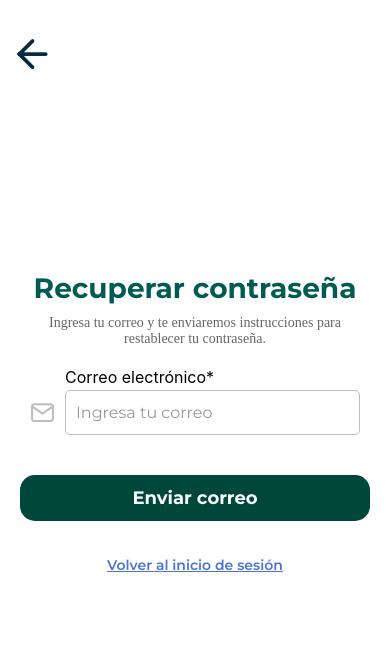
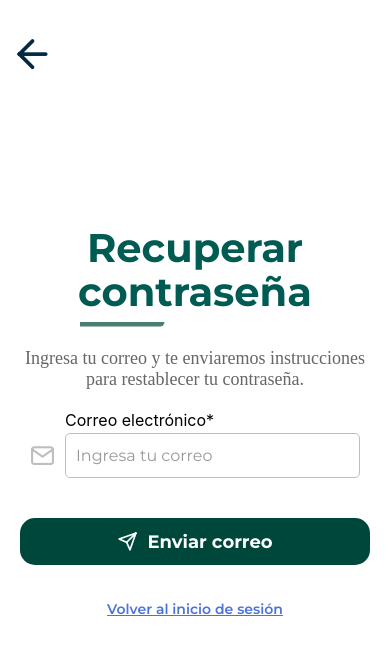
Before and after one commit to devBorisG/carpooling-uco-mobile, a React Native app: screen /ForgotPasswordScreen in a window 390 px wide. Shown: the top 652 px of the page. Built offline with nearby package versions, Linux system fonts and the light colour scheme.

Commit message:
✨ feat: Agregar estilo a botones

```diff
--- a/screens/ForgotPasswordScreen.js
+++ b/screens/ForgotPasswordScreen.js
@@ -1,6 +1,8 @@
 import React, { useState } from "react";
 import { View, Text, StyleSheet, TouchableOpacity } from "react-native";
 import { useNavigation } from "@react-navigation/native";
+import Svg, { Line } from "react-native-svg";
+import { Feather } from "@expo/vector-icons";
 import BackButton from "../components/BackButton";
 import Button from "../components/Button";
 import ValidatedInput from "../components/ValidatedInput";
@@ -26,6 +28,11 @@ const ForgotPasswordScreen = () => {
         <View style={styles.container}>
             <BackButton />
             <Text style={styles.title}>Recuperar contraseña</Text>
+            <View style={styles.svgContainer}>
+                <Svg height="10" width="230">
+                    <Line x1="0" y1="0" x2="80" y2="0" stroke="#00473B" strokeWidth="9" strokeOpacity={0.7} strokeLinecap="round" />
+                </Svg>
+            </View>
             <Text style={styles.subtitle}>
                 Ingresa tu correo y te enviaremos instrucciones para restablecer tu contraseña.
             </Text>
@@ -48,7 +55,11 @@ const ForgotPasswordScreen = () => {
                 />
             </View>
             {successMessage ? <Text style={styles.successMsg}>{successMessage}</Text> : null}
-            <Button title="Enviar correo" onPress={handleSendEmail} buttonStyle={styles.button} />
+            <Button title="Enviar correo"
+            onPress={handleSendEmail}
+            buttonStyle={styles.button}
+            icon={<Feather name="send" size={20} color="#fff" />}
+            />
             <TouchableOpacity onPress={() => navigation.goBack()}>
                 <Text style={styles.backToLogin}>Volver al inicio de sesión</Text>
             </TouchableOpacity>
@@ -61,17 +72,22 @@ const styles = StyleSheet.create({
         flex: 1,
         alignItems: "center",
         justifyContent: "center",
-        padding: 20,
+        padding:20,
         backgroundColor: "#fff",
     },
     title: {
-        fontSize: 28,
+        fontSize: 40,
         fontFamily: "montserrat-bold",
         color: "#005C53",
-        marginBottom: 10,
+        marginBottom: 8, // Espacio antes de la línea
+        lineHeight: 44, // Evita que el texto se vea demasiado separado
+        textAlign: "center",
+    },
+    svgContainer: {
+        marginBottom: 16, // Espacio entre la línea y el subtítulo
     },
     subtitle: {
-        fontSize: 14,
+        fontSize: 18,
         fontFamily: "montserrat-medium",
         color: "#666",
         textAlign: "center",
--- a/screens/LoginScreen.js
+++ b/screens/LoginScreen.js
@@ -7,7 +7,7 @@ import BackButton from "../components/BackButton";
 import ValidatedInput from "../components/ValidatedInput";
 import Button from "../components/Button";
 import Entypo from "@expo/vector-icons/Entypo";
-import FontAwesome from "@expo/vector-icons/FontAwesome";
+import GoogleIcon from "../assets/img/google-icon.svg";
 
 const loginIcon = require("../assets/img/Login.jpg");
 
@@ -40,7 +40,7 @@ const LoginScreen = () => {
         validatePassword();
         if (correoErrorMsg === "" && passwordErrorMsg === "" && correo && password) {
             setSuccessMessage("Inicio de sesión exitoso");
-            navigation.navigate("HomeScreen");
+            navigation.navigate("SelectRoleScreen");
         }
     };
 
@@ -93,13 +93,23 @@ const LoginScreen = () => {
 
                 <Button title="Ingresar" onPress={handleLogin} buttonStyle={{ width: "100%" }} icon={<Entypo name="login" size={20} color="#fff" />} />
 
-                <TouchableOpacity style={styles.googleButton} onPress={() => console.log("Login con Google")}>
-                    <FontAwesome name="google" size={24} color="#EA4335" style={styles.googleIcon} />
-                    <Text style={styles.googleButtonText}>Continuar con Google</Text>
-                </TouchableOpacity>
+                <View style={styles.dividerContainer}>
+                <View style={styles.divider} />
+                <Text style={styles.dividerText}>o</Text>
+                <View style={styles.divider} />
+                </View>
+
+                <Button
+                    title="Ingresar con Google"
+                    onPress={() => console.log("Login con Google")}
+                    variant="secondary" // Para el fondo blanco
+                    buttonStyle={{ width: "100%" }}
+                    textStyle={styles.googleButtonText}
+                    icon={<GoogleIcon width={24} height={24} />}
+                />
 
                 <Text style={styles.registerText}>
-                    ¿No tienes cuenta? <Text style={styles.link} onPress={() => navigation.navigate("SingUpScreen")}>Registrarse</Text>
+                    ¿Eres nuevo? <Text style={styles.link} onPress={() => navigation.navigate("SingUpScreen")}>Registrate ahora</Text>
                 </Text>
             </View>
         </ScrollView>
@@ -119,6 +129,7 @@ const styles = StyleSheet.create({
         alignItems: "center",
         paddingHorizontal: 20,
         paddingTop: 50,
+        paddingBottom: 40,
     },
     image: {
         width: 280,
@@ -153,26 +164,6 @@ const styles = StyleSheet.create({
         fontFamily: "montserrat-medium",
         textAlign: "center",
     },
-    googleButton: {
-        flexDirection: "row",
-        alignItems: "center",
-        justifyContent: "center",
-        width: "100%",
-        paddingVertical: 12,
-        backgroundColor: "#fff",
-        borderWidth: 1,
-        borderColor: "#ccc",
-        borderRadius: 15,
-        marginTop: 10,
-    },
-    googleIcon: {
-        marginRight: 10,
-    },
-    googleButtonText: {
-        fontSize: 16,
-        color: "#333",
-        fontFamily: "montserrat-bold",
-    },
     registerText: {
         fontSize: 14,
         textAlign: "center",
@@ -183,7 +174,24 @@ const styles = StyleSheet.create({
         textDecorationLine: "underline",
         color: "#4A73DA",
         fontFamily: "montserrat-bold",
-    }
+    },
+    dividerContainer: {
+        flexDirection: "row",
+        alignItems: "center",
+        width: "100%",
+        marginVertical: 10,
+        paddingBottom: 10,
+    },
+    divider: {
+        flex: 1,
+        height: 1,
+        backgroundColor: "#CCC",
+    },
+    dividerText: {
+        marginHorizontal: 10,
+        fontSize: 16,
+        color: "#777",
+    },
 });
 
 export default LoginScreen;
--- a/screens/SelectRoleScreen.js
+++ b/screens/SelectRoleScreen.js
@@ -1,6 +1,7 @@
 import React from "react";
 import { View, Text, StyleSheet, Image, TouchableOpacity, Dimensions } from "react-native";
 import { useNavigation } from "@react-navigation/native";
+import BackButton from "../components/BackButton";
 import Svg, { Line } from "react-native-svg";
 
 const driverImage = require("../assets/img/rol_conductor.jpg");
@@ -13,6 +14,7 @@ const SelectRoleScreen = () => {
 
     return (
         <View style={styles.container}>
+            <BackButton />
             <Text style={styles.title}>
                 Selecciona tu <Text style={styles.boldText}>rol</Text>
             </Text>
@@ -42,7 +44,7 @@ const SelectRoleScreen = () => {
             {/* Opción: Pasajero */}
             <TouchableOpacity
                 style={styles.option}
-                onPress={() => navigation.navigate("PassengerScreen")}
+                onPress={() => navigation.navigate("HomeScreen")}
             >
                 <View style={styles.imageContainer}>
                     <Image source={passengerImage} style={styles.image} />
@@ -64,7 +66,7 @@ const styles = StyleSheet.create({
         paddingHorizontal: 20,
     },
     title: {
-        fontSize: 26,
+        fontSize: 40,
         fontFamily: "montserrat-bold",
         color: "#00473B",
         textAlign: "center",
```
Also changed, not shown: metro.config.js (added, +10 -0 lines), assets/img/google-icon.svg (added).
